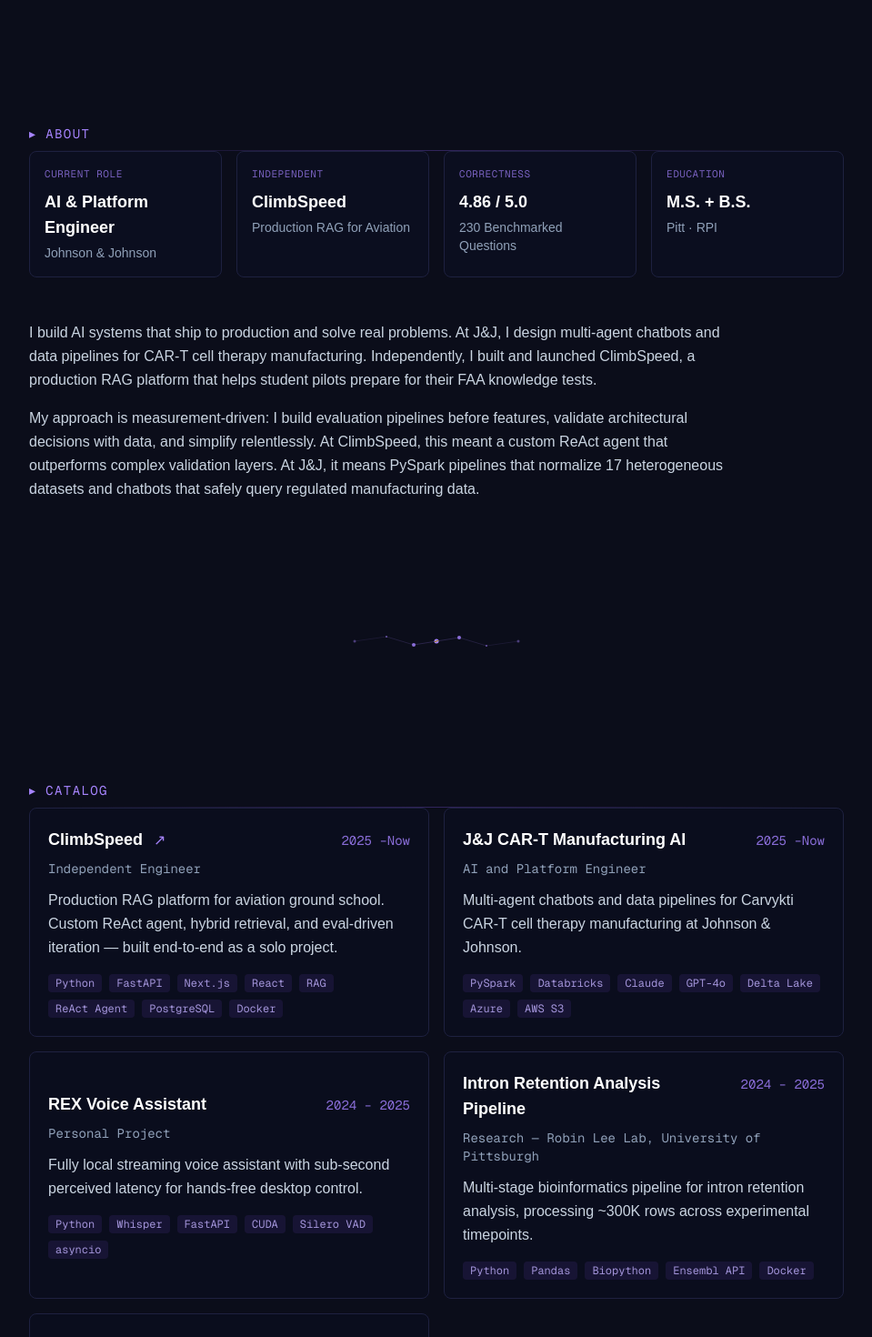
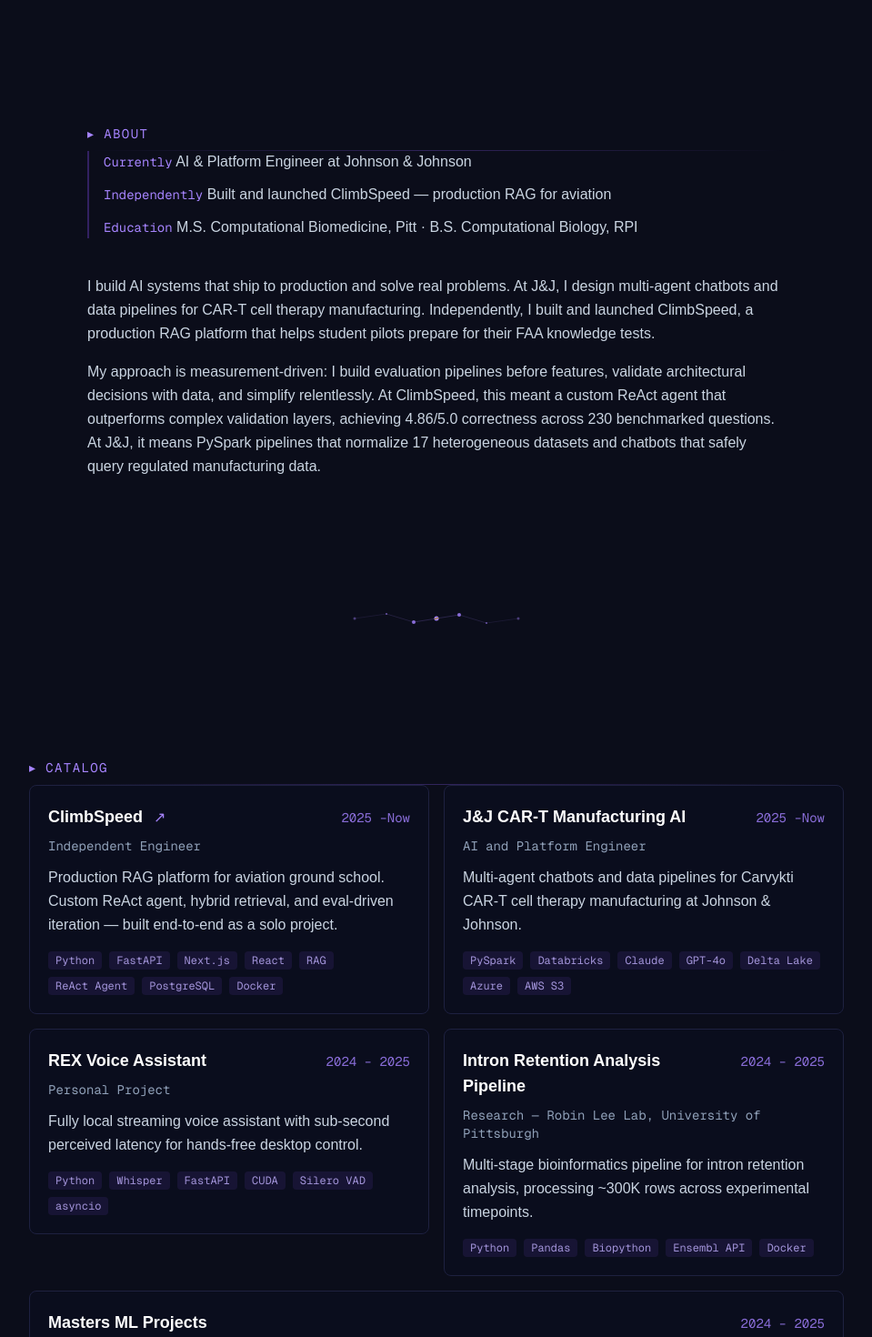
Before and after one commit to David-Antolick/antolick_website, a Next.js app: page / in a window 1280 px wide. Shown: the part 940-2410 px from the top of the page at 91% size, without its empty margins (160-1119 px from the left). Built offline with nearby package versions, Linux system fonts and the light colour scheme.

Commit message:
Further visual fixes

```diff
--- a/components/About.tsx
+++ b/components/About.tsx
@@ -1,38 +1,28 @@
-const STATS = [
-  { label: "Current Role", value: "AI & Platform Engineer", sub: "Johnson & Johnson" },
-  { label: "Independent", value: "ClimbSpeed", sub: "Production RAG for Aviation" },
-  { label: "Correctness", value: "4.86 / 5.0", sub: "230 Benchmarked Questions" },
-  { label: "Education", value: "M.S. + B.S.", sub: "Pitt · RPI" },
-];
-
 export default function About() {
   return (
     <section id="about" className="py-20 px-4">
-      <div className="max-w-4xl mx-auto">
+      <div className="max-w-3xl mx-auto">
         <h2 className="font-mono text-sm tracking-widest uppercase text-violet-400 mb-2">
           ▸ About
         </h2>
         <hr className="separator mb-10" />
 
-        {/* Bento grid */}
-        <div className="grid grid-cols-2 md:grid-cols-4 gap-4 mb-12">
-          {STATS.map((stat) => (
-            <div
-              key={stat.label}
-              className="border border-[#1e2140] rounded-lg p-4 bg-[#0d1025]/50 hover:border-violet-500/30 transition-colors"
-            >
-              <p className="font-mono text-[11px] tracking-wider uppercase text-violet-400/70">
-                {stat.label}
-              </p>
-              <p className="text-lg font-semibold text-white mt-2">
-                {stat.value}
-              </p>
-              <p className="text-sm text-slate-400 mt-1">{stat.sub}</p>
-            </div>
-          ))}
+        <div className="space-y-3 mb-10 pl-4 border-l-2 border-violet-500/30">
+          <p className="text-base text-slate-300">
+            <span className="font-mono text-sm text-violet-400">Currently</span>{" "}
+            AI &amp; Platform Engineer at Johnson &amp; Johnson
+          </p>
+          <p className="text-base text-slate-300">
+            <span className="font-mono text-sm text-violet-400">Independently</span>{" "}
+            Built and launched ClimbSpeed — production RAG for aviation
+          </p>
+          <p className="text-base text-slate-300">
+            <span className="font-mono text-sm text-violet-400">Education</span>{" "}
+            M.S. Computational Biomedicine, Pitt · B.S. Computational Biology, RPI
+          </p>
         </div>
 
-        <div className="max-w-3xl space-y-4 text-base leading-relaxed text-slate-300">
+        <div className="space-y-4 text-base leading-relaxed text-slate-300">
           <p>
             I build AI systems that ship to production and solve real problems.
             At J&amp;J, I design multi-agent chatbots and data pipelines for
@@ -44,7 +34,8 @@
             My approach is measurement-driven: I build evaluation pipelines
             before features, validate architectural decisions with data, and
             simplify relentlessly. At ClimbSpeed, this meant a custom ReAct agent
-            that outperforms complex validation layers. At J&amp;J, it means
+            that outperforms complex validation layers, achieving 4.86/5.0
+            correctness across 230 benchmarked questions. At J&amp;J, it means
             PySpark pipelines that normalize 17 heterogeneous datasets and
             chatbots that safely query regulated manufacturing data.
           </p>
--- a/components/Footer.tsx
+++ b/components/Footer.tsx
@@ -20,10 +20,6 @@
   return (
     <footer id="contact" className="py-20 px-4">
       <div className="max-w-3xl mx-auto text-center">
-        <p className="italic text-2xl text-violet-300/80 mb-8">
-          Ad Astra
-        </p>
-
         <hr className="separator mb-10" />
 
         <a
--- a/components/Hero.tsx
+++ b/components/Hero.tsx
@@ -27,10 +27,6 @@
       </div>
 
       <div className="max-w-3xl text-center relative z-10">
-        <p className="font-mono text-sm tracking-[0.3em] uppercase text-violet-400/60 mb-6">
-          Ad Astra
-        </p>
-
         <h1 className="text-5xl md:text-8xl font-bold tracking-tight bg-gradient-to-r from-violet-400 via-purple-300 to-violet-400 bg-clip-text text-transparent">
           David Antolick
         </h1>
@@ -44,6 +40,10 @@
             evaluation infrastructure.
           </p>
         </div>
+
+        <p className="italic text-sm tracking-[0.15em] text-violet-300/50 mt-6">
+          Ad Astra
+        </p>
 
         <div className="flex justify-center gap-8 mt-12">
           {SOCIAL_LINKS.map((link) => (
--- a/components/Projects.tsx
+++ b/components/Projects.tsx
@@ -2,6 +2,8 @@
 import ProjectCard from "./ProjectCard";
 
 export default function Projects() {
+  const isOdd = projects.length % 2 !== 0;
+
   return (
     <section id="projects" className="py-20 px-4">
       <div className="max-w-4xl mx-auto">
@@ -11,8 +13,15 @@
         <hr className="separator mb-10" />
 
         <div className="grid grid-cols-1 md:grid-cols-2 gap-4">
-          {projects.map((project) => (
-            <ProjectCard key={project.id} project={project} />
+          {projects.map((project, i) => (
+            <div
+              key={project.id}
+              className={
+                isOdd && i === projects.length - 1 ? "md:col-span-2" : ""
+              }
+            >
+              <ProjectCard project={project} />
+            </div>
           ))}
         </div>
       </div>
```
